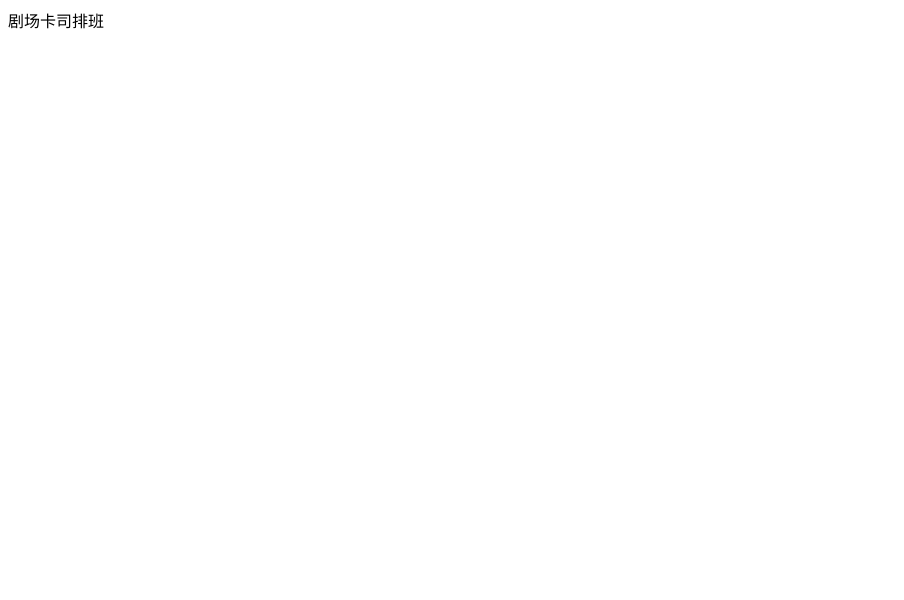
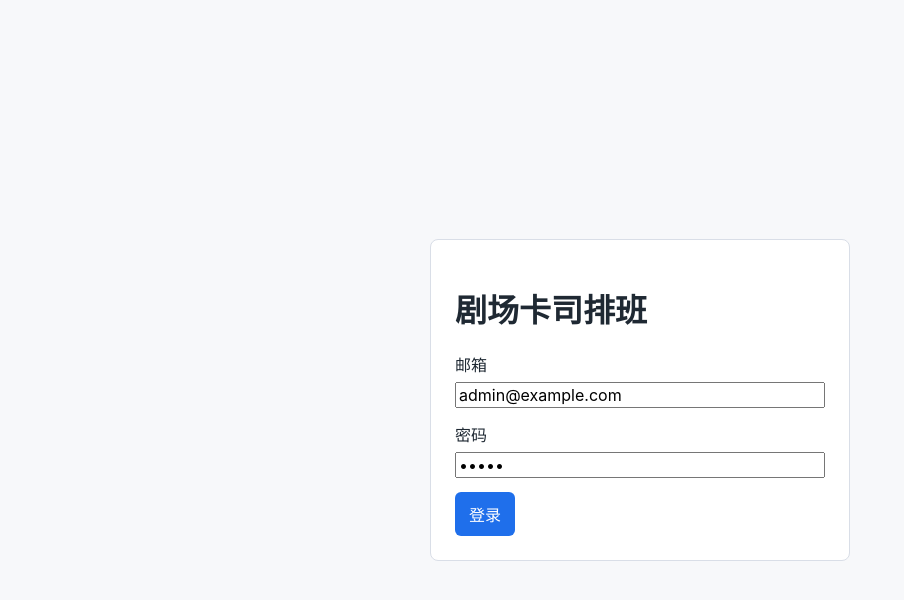
Before and after one commit to disfeng/theater-cast-scheduler, a React (Vite) app in the folder frontend/: page / in a window 1280 px wide. Shown: the top 600 px of the page, without its empty margins (0-904 px from the left). Built offline with nearby package versions, Linux system fonts and the light colour scheme.

Commit message:
feat: add frontend auth shell

```diff
--- a/frontend/src/App.tsx
+++ b/frontend/src/App.tsx
@@ -1,3 +1,17 @@
+import { AuthProvider, useAuth } from "./auth/AuthContext";
+import { AppShell } from "./components/AppShell";
+import { LoginPage } from "./pages/LoginPage";
+import "./styles.css";
+
+function AppContent() {
+  const { token } = useAuth();
+  return token ? <AppShell /> : <LoginPage />;
+}
+
 export default function App() {
-  return <main>剧场卡司排班</main>;
+  return (
+    <AuthProvider>
+      <AppContent />
+    </AuthProvider>
+  );
 }
--- /dev/null
+++ b/frontend/src/api/client.ts
@@ -0,0 +1,15 @@
+export class ApiClient {
+  constructor(private readonly baseUrl = "http://localhost:8000") {}
+
+  async login(email: string, password: string): Promise<{ access_token: string }> {
+    const response = await fetch(`${this.baseUrl}/auth/login`, {
+      method: "POST",
+      headers: { "Content-Type": "application/json" },
+      body: JSON.stringify({ email, password }),
+    });
+    if (!response.ok) throw new Error("登录失败");
+    return response.json();
+  }
+}
+
+export const apiClient = new ApiClient();
--- /dev/null
+++ b/frontend/src/auth/AuthContext.tsx
@@ -0,0 +1,41 @@
+import React, { createContext, useContext, useMemo, useState } from "react";
+
+type Role = "admin" | "actor";
+
+type AuthState = {
+  token: string | null;
+  role: Role | null;
+  setSession: (token: string, role: Role) => void;
+  logout: () => void;
+};
+
+const AuthContext = createContext<AuthState | null>(null);
+
+export function AuthProvider({ children }: { children: React.ReactNode }) {
+  const [token, setToken] = useState<string | null>(null);
+  const [role, setRole] = useState<Role | null>(null);
+
+  const value = useMemo<AuthState>(
+    () => ({
+      token,
+      role,
+      setSession(nextToken, nextRole) {
+        setToken(nextToken);
+        setRole(nextRole);
+      },
+      logout() {
+        setToken(null);
+        setRole(null);
+      },
+    }),
+    [token, role],
+  );
+
+  return <AuthContext.Provider value={value}>{children}</AuthContext.Provider>;
+}
+
+export function useAuth() {
+  const value = useContext(AuthContext);
+  if (!value) throw new Error("useAuth must be used inside AuthProvider");
+  return value;
+}
--- /dev/null
+++ b/frontend/src/components/AppShell.tsx
@@ -0,0 +1,34 @@
+import { CalendarDays, ClipboardList, Home, UserRound } from "lucide-react";
+import { useAuth } from "../auth/AuthContext";
+
+export function AppShell() {
+  const { role, logout } = useAuth();
+  const adminItems = [
+    ["工作台", Home],
+    ["月度计划", CalendarDays],
+    ["请假审核", ClipboardList],
+    ["周排班", ClipboardList],
+  ] as const;
+  const actorItems = [
+    ["我的排班", CalendarDays],
+    ["我的请假", UserRound],
+  ] as const;
+  const items = role === "admin" ? adminItems : actorItems;
+
+  return (
+    <div className="shell">
+      <aside className="sidebar">
+        <h1>剧场卡司排班</h1>
+        <nav className="nav">
+          {items.map(([label, Icon]) => (
+            <button className="button" key={label} type="button">
+              <Icon size={16} /> {label}
+            </button>
+          ))}
+          <button className="button" type="button" onClick={logout}>退出</button>
+        </nav>
+      </aside>
+      <main className="content">请选择一个工作区</main>
+    </div>
+  );
+}
--- /dev/null
+++ b/frontend/src/pages/LoginPage.tsx
@@ -0,0 +1,36 @@
+import React, { useState } from "react";
+import { apiClient } from "../api/client";
+import { useAuth } from "../auth/AuthContext";
+
+export function LoginPage() {
+  const { setSession } = useAuth();
+  const [email, setEmail] = useState("admin@example.com");
+  const [password, setPassword] = useState("admin");
+
+  async function submit(event: React.FormEvent) {
+    event.preventDefault();
+    try {
+      const response = await apiClient.login(email, password);
+      setSession(response.access_token, email.startsWith("actor") ? "actor" : "admin");
+    } catch (err) {
+      alert("登录失败，请检查账号密码");
+    }
+  }
+
+  return (
+    <main className="login">
+      <form className="panel" onSubmit={submit}>
+        <h1>剧场卡司排班</h1>
+        <label className="field">
+          邮箱
+          <input value={email} onChange={(event) => setEmail(event.target.value)} />
+        </label>
+        <label className="field">
+          密码
+          <input type="password" value={password} onChange={(event) => setPassword(event.target.value)} />
+        </label>
+        <button className="button" type="submit">登录</button>
+      </form>
+    </main>
+  );
+}
--- /dev/null
+++ b/frontend/src/styles.css
@@ -0,0 +1,68 @@
+* {
+  box-sizing: border-box;
+}
+
+body {
+  margin: 0;
+  font-family: Inter, ui-sans-serif, system-ui, -apple-system, BlinkMacSystemFont, "Segoe UI", sans-serif;
+  background: #f7f8fa;
+  color: #1f2933;
+}
+
+button,
+input,
+select,
+textarea {
+  font: inherit;
+}
+
+.login {
+  min-height: 100vh;
+  display: grid;
+  place-items: center;
+  padding: 24px;
+}
+
+.panel {
+  width: min(420px, 100%);
+  background: #ffffff;
+  border: 1px solid #d9dee7;
+  border-radius: 8px;
+  padding: 24px;
+}
+
+.field {
+  display: grid;
+  gap: 6px;
+  margin-bottom: 14px;
+}
+
+.button {
+  border: 0;
+  border-radius: 6px;
+  background: #1f6feb;
+  color: white;
+  padding: 10px 14px;
+  cursor: pointer;
+}
+
+.shell {
+  display: grid;
+  grid-template-columns: 240px 1fr;
+  min-height: 100vh;
+}
+
+.sidebar {
+  background: #111827;
+  color: white;
+  padding: 20px;
+}
+
+.nav {
+  display: grid;
+  gap: 8px;
+}
+
+.content {
+  padding: 24px;
+}
```
Also changed, not shown: 1 other file (tests, documents, lock files or other folders).
